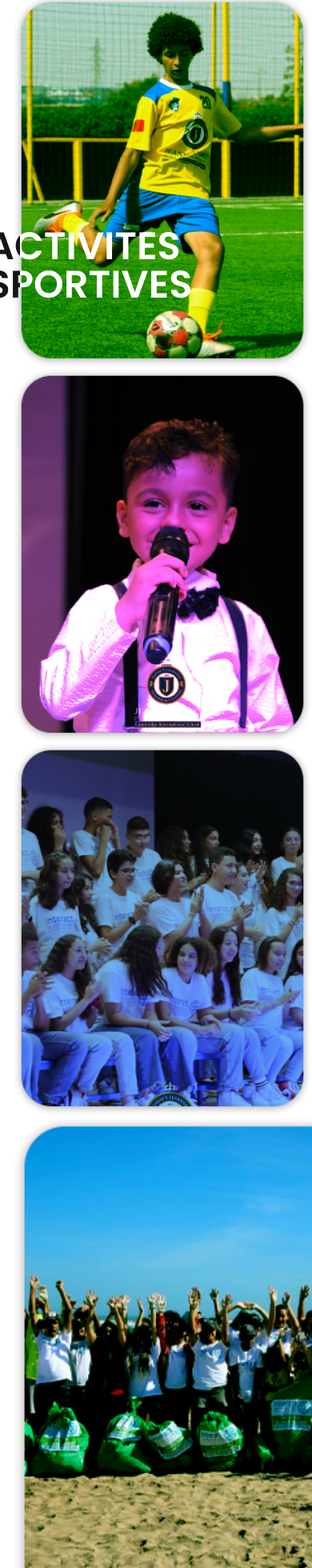
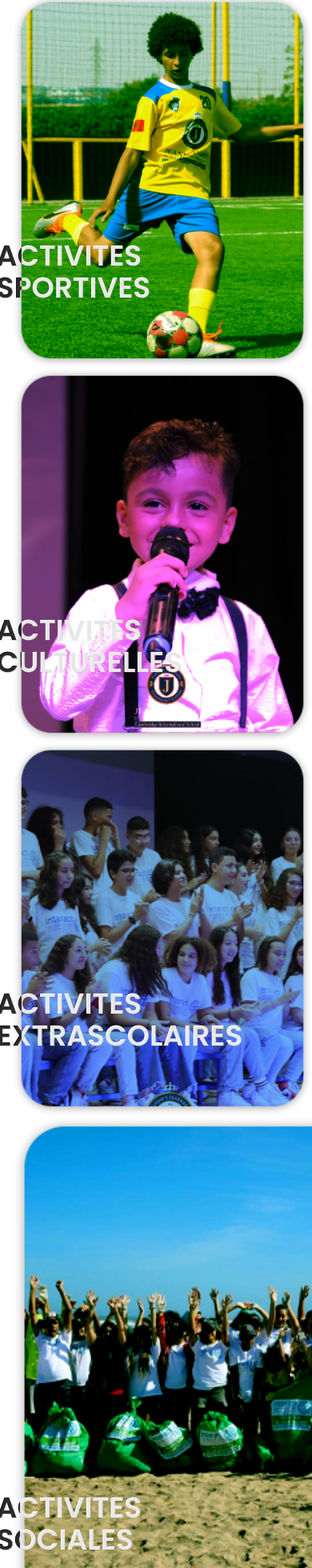
Before and after one commit to Afifi24/Triligue_School, a React (Vite) app: page / in a window 390 px wide. Shown: the part 6843-8803 px from the top of the page at 80% size. Built offline with nearby package versions, Linux system fonts and the light colour scheme.

Commit message:
add some responsive styles

```diff
--- a/src/components/Actualite.jsx
+++ b/src/components/Actualite.jsx
@@ -14,24 +14,35 @@ const Actualite = () => {
     <div className=' w-[96%]   ml-auto flex flex-wrap justify-between my-10'>
        <div className=' w-full  relative lg:w-auto'>
          <img className='w-full  lg:w-auto' src={claque1} alt="" />
-          <div className='  absolute bottom-20 text-5xl -left-8  flex'>
-                 <h1 className=' font-[800] font-headings uppercase  bg-text-gradient text-transparent bg-clip-text'> <span className=''>activites</span> <br /> <span className=''>sportives</span> </h1>
+          <div className='  absolute bottom-20 text-4xl 2xl:text-5xl -left-5 lg:-left-5 2xl:-left-8  flex'>
+                 <h1 className=' font-[800] my-text  uppercase  bg-text-gradient1 text-transparent max-w-[258px] bg-clip-text'> <span className=''>activites</span> <br /> <span className=''>sportives</span> </h1>
 
              </div>
        </div>
-       <div className='w-full  lg:w-auto'>
+       <div className='w-full relative  lg:w-auto'>
+
+
          <img className='w-full  lg:w-auto' src={claque2} alt="" />
+
+         <div className='  absolute bottom-20 text-4xl 2xl:text-5xl -left-5 lg:-left-6 2xl:-left-8  flex'>
+                 <h1 className=' font-[800]  uppercase  bg-text-gradient2 my-text text-transparent w-fit bg-clip-text  '> <span className=''>activites</span> <br /> <span className=''>culturelles</span> </h1>
+             </div>
        </div>
-       <div className='w-full lg:w-auto '>
+       <div className='w-full relative lg:w-auto '>
          <img className='w-full  lg:w-auto' src={claque3} alt="" />
+         <div className='  absolute bottom-20 text-4xl 2xl:text-5xl -left-5 lg:-left-5 2xl:-left-28  flex'>
+                 <h1 className=' font-[800]  uppercase my-text bg-text-gradient4 2xl:bg-text-gradient3 text-transparent w-fit bg-clip-text '> <span className=''>activites</span> <br /> <span className=''>extrascolaires</span> </h1>
+
+          </div>
        </div>
-       <div className='w-full lg:w-auto '>
+       <div className='w-full relative lg:w-auto '>
          <img className='w-full  lg:w-auto'  src={claque4} alt="" />
-       </div>
-       <div className=' hidden bg-white xl:flex xl:col-span-2 text-white relative'>
-                 <h1 className='text-xl leading-xl absolute top-[38%] -right-[45%] -translate-y-1/2  font-[800] font-headings  bg-text-gradient text-transparent bg-clip-text'> <span className=''>MODERN</span> <br /> <span className=''>ART GALLERY</span> </h1>
+         <div className='  absolute bottom-20 text-4xl 2xl:text-5xl -left-5 lg:-left-5 2xl:-left-8   flex'>
+                 <h1 className='  font-[800]  uppercase my-text  bg-text-gradient1 text-transparent max-w-[258px] bg-clip-text'> <span className=''>activites</span> <br /> <span className=''>sociales</span> </h1>
 
              </div>
+       </div>
+
 </div>
   )
 }
--- a/src/index.css
+++ b/src/index.css
@@ -49,3 +49,6 @@ background: linear-radial(90deg, #073C69,#022847);
     background-image: url('./assets/bg_raison1.png') ;
 
 }
+.my-text {
+    text-shadow: 1px 1px 0px rgba(138, 134, 134, 0.2);
+  }
--- a/tailwind.config.js
+++ b/tailwind.config.js
@@ -19,7 +19,10 @@ export default {
         lightwhite:'#dbd9d9'
       },
       backgroundImage:{
-      'text-gradient':'linear-gradient(to left, #fff 84%, #151515 16%)'
+      'text-gradient1':'linear-gradient(to left, #fff 84%, #151515 16%)',
+      'text-gradient2':'linear-gradient(to left, #fff 86.5%, #151515 13.5%)',
+      'text-gradient3':'linear-gradient(to left, #fff 70.5%, #151515 29.5%)',
+      'text-gradient4':'linear-gradient(to left, #fff 90%, #151515 10%)',
 
       }
     },
```
